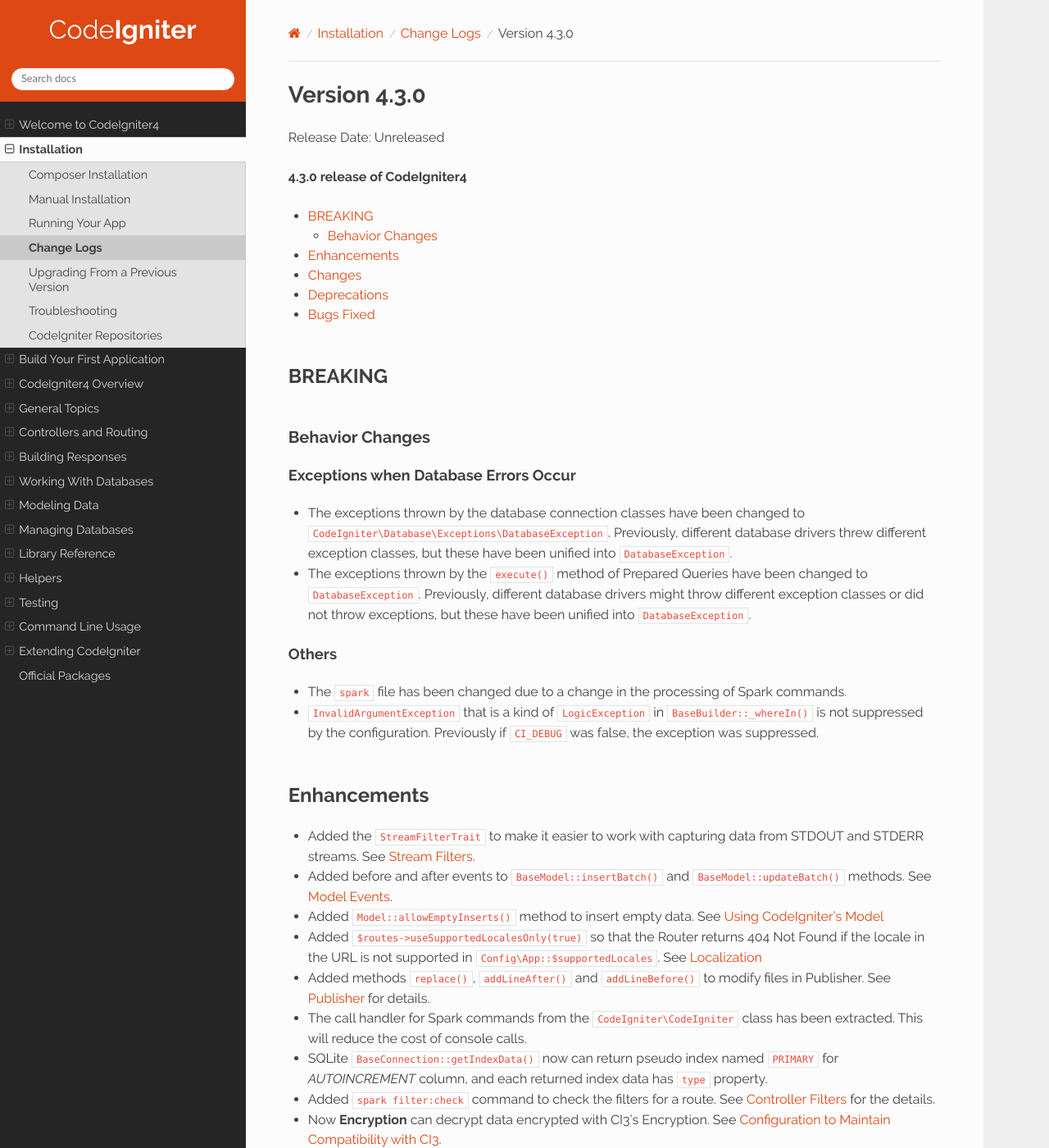
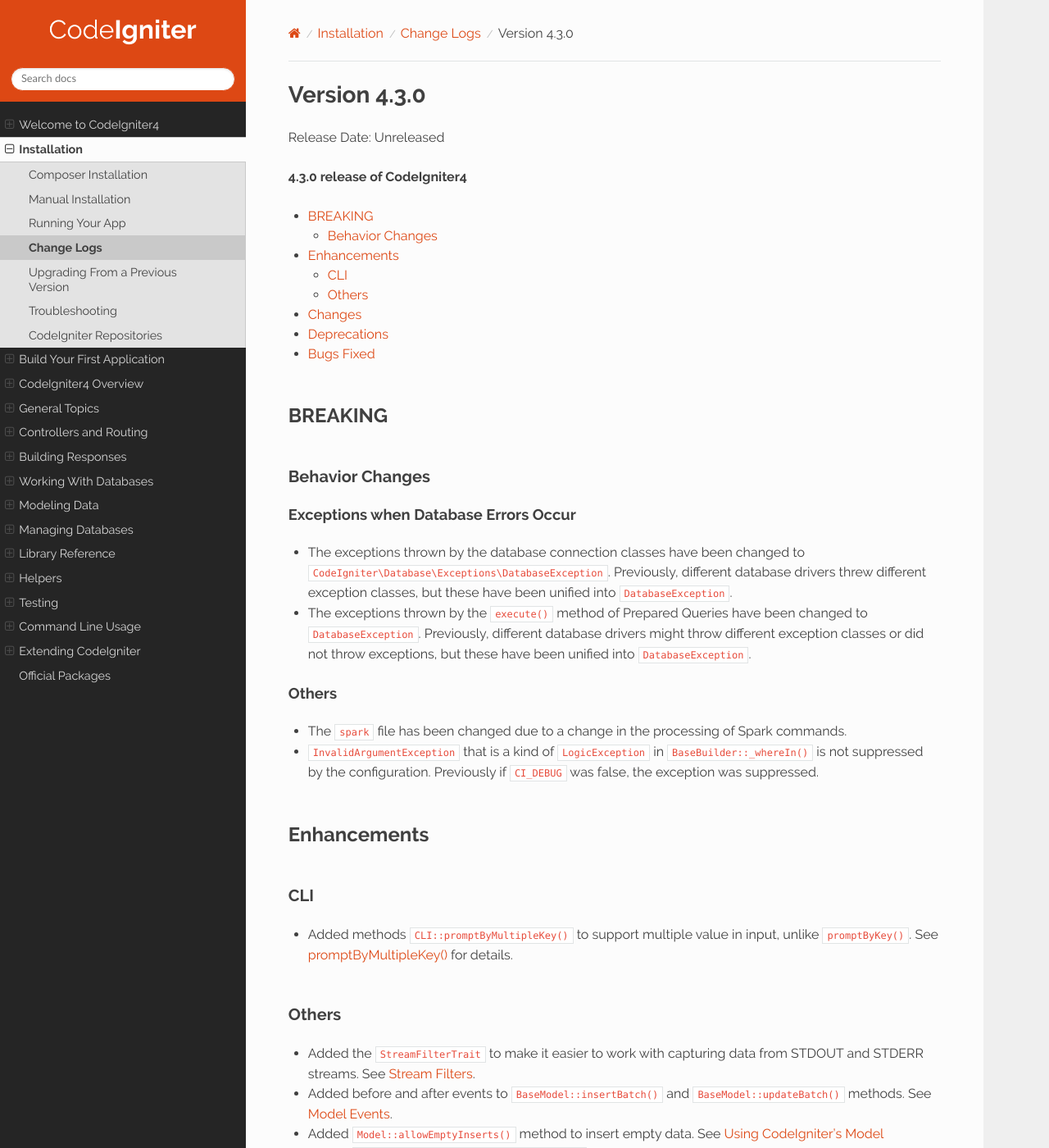
Before and after one commit to NEKOGET/ci4_user_guide_src, a Sphinx documentation site: the page built from source/changelogs/v4.3.0.rst, in a window 1280 px wide and 1400 px high. Shown: the whole window at 82% size. Built offline with Sphinx 7.4.7 and the Read the Docs theme 2.0.0, drawn with Linux system fonts in a browser that asks for light colours.

Commit message:
- add the method in docs upgrading v4.3.0 - fix title urderline in user guide

```diff
--- a/source/changelogs/v4.3.0.rst
+++ b/source/changelogs/v4.3.0.rst
@@ -32,6 +32,12 @@ Others
 Enhancements
 ************
 
+CLI
+===
+- Added methods ``CLI::promptByMultipleKey()`` to support multiple value in input, unlike ``promptByKey()``. See :ref:`prompt-by-multiple-key` for details.
+
+Others
+======
 - Added the ``StreamFilterTrait`` to make it easier to work with capturing data from STDOUT and STDERR streams. See :ref:`testing-overview-stream-filters`.
 - Added before and after events to ``BaseModel::insertBatch()`` and ``BaseModel::updateBatch()`` methods. See :ref:`model-events-callbacks`.
 - Added ``Model::allowEmptyInserts()`` method to insert empty data. See :ref:`Using CodeIgniter's Model <model-allow-empty-inserts>`
--- a/source/cli/cli_library.rst
+++ b/source/cli/cli_library.rst
@@ -66,8 +66,10 @@ Named keys are also possible:
 
 Finally, you can pass :ref:`validation <validation>` rules to the answer input as the third parameter, the acceptable answers are automatically restricted to the passed options.
 
+.. _prompt-by-multiple-key:
+
 promptByMultipleKey()
-=============
+=====================
 
 This method is the same as ``promptByKey()``, but it supports multiple value.
 
```
